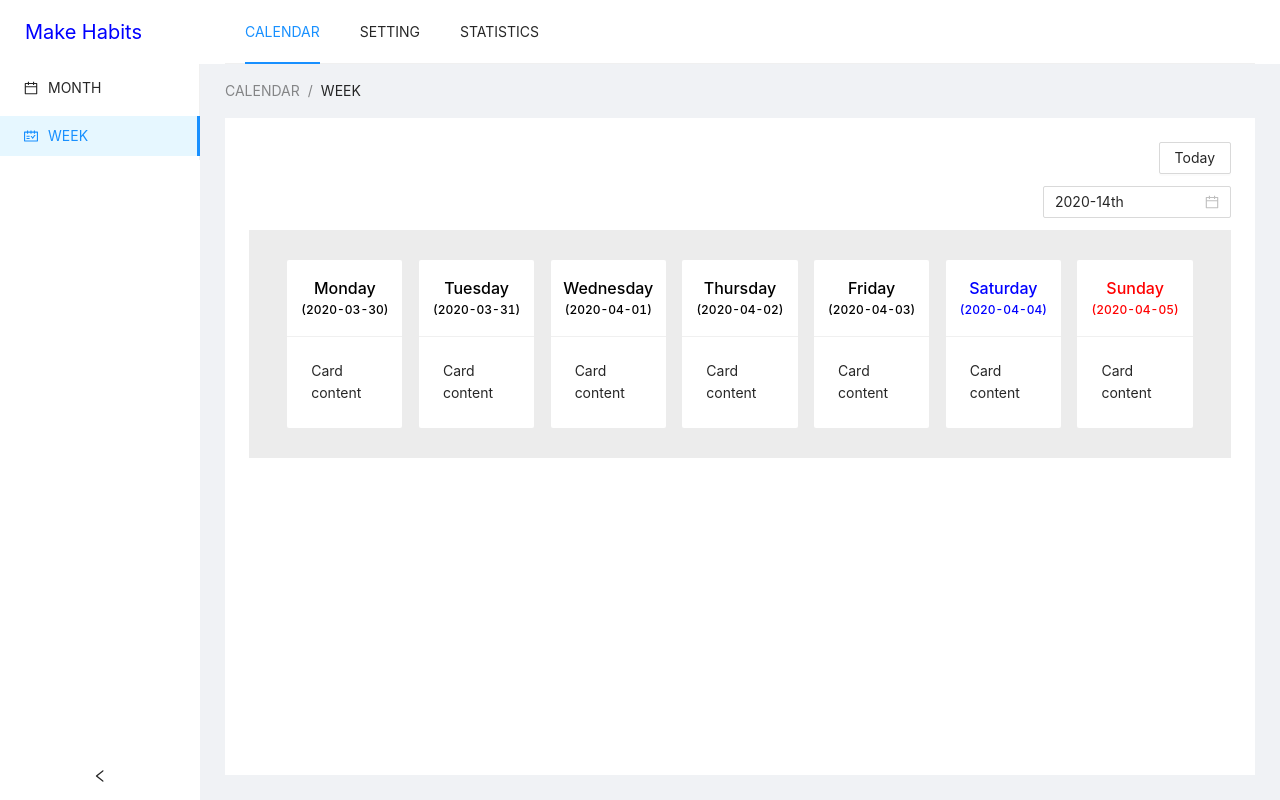
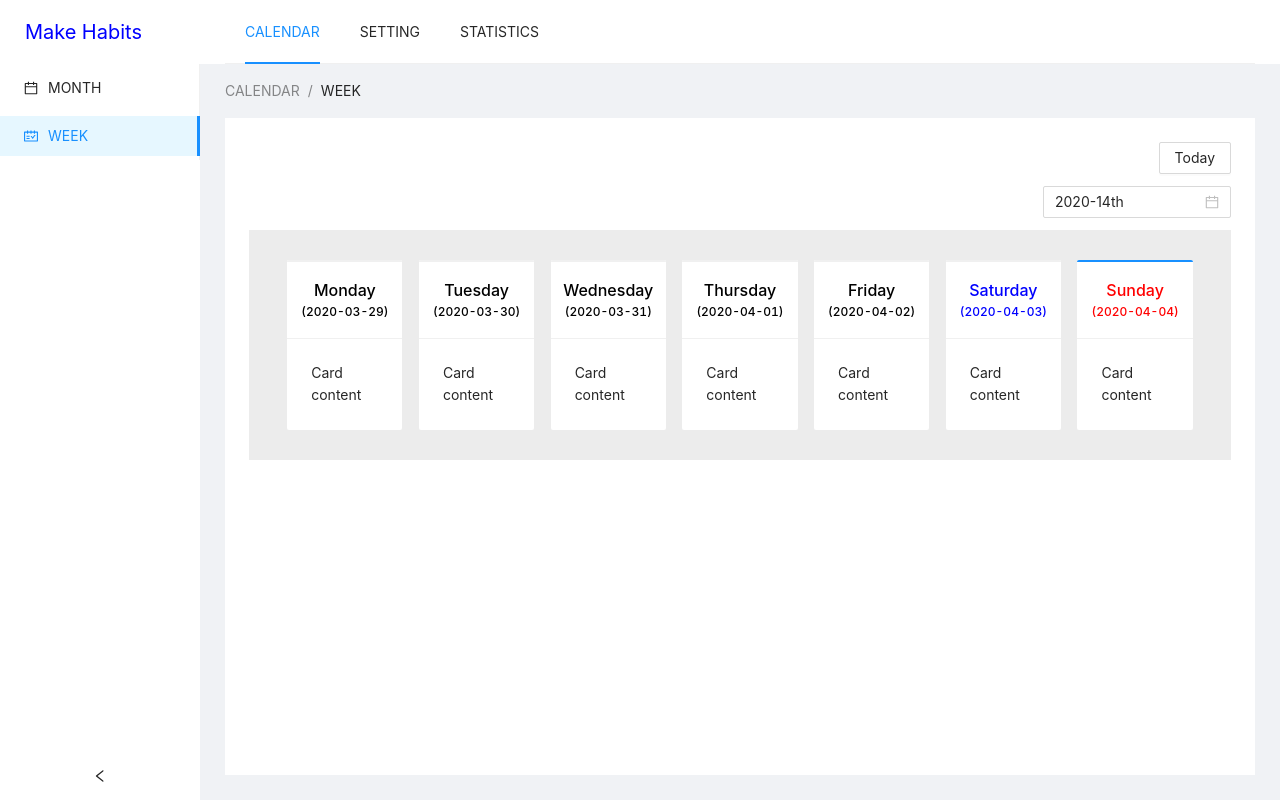
Before and after one commit to stkim77/toy-daily-check, a Next.js app: page /calendar in a window 1280 px wide. Both pictures are taken after a click on the item "WEEK". Built offline with nearby package versions, Linux system fonts and the light colour scheme.

Commit message:
modify weekly ui (add border on today)

```diff
--- a/components/monthlyDisplay.tsx
+++ b/components/monthlyDisplay.tsx
@@ -1,4 +1,5 @@
 import React, { Component } from 'react';
+import { NextPageContext } from 'next';
 import * as R from 'ramda';
 import { Layout, Calendar, Badge, Button } from 'antd';
 import moment from 'moment';
@@ -18,6 +19,10 @@ type listType = {
   content: string,
 };
 
+type Props = {
+  testData?: string[]
+};
+
 const getYearAndMonth = (value : moment.Moment) : { year : string, month : string} => {
   return {
     year : value.format('YYYY'),
@@ -25,7 +30,11 @@ const getYearAndMonth = (value : moment.Moment) : { year : string, month : strin
   }
 };
 
-class MonthlyDisplay extends Component {
+class MonthlyDisplay extends Component<Props> {
+  static async getInitialProps({ req }: NextPageContext) {
+    return { testData: ['test'] };
+  }
+
   state = {
     collapsed: false,
     value: moment(),
@@ -71,6 +80,7 @@ class MonthlyDisplay extends Component {
   dateCellRender = (value : moment.Moment) : React.ReactNode => {
     const listData = this.getListData(value);
     return (
+      <div>
         <ul style={{padding: 0}}>
           {listData.map(item => (
             <li key={item.content}>
@@ -78,23 +88,8 @@ class MonthlyDisplay extends Component {
             </li>
           ))}
         </ul>
+      </div>
     );
-  }
-
-  getMonthData = (value : moment.Moment) => {
-    if (value.month() === 8) {
-      return 1394;
-    }
-  }
-
-  monthCellRender = (value : moment.Moment) : React.ReactNode => {
-    const num = this.getMonthData(value);
-    return num ? (
-      <div className="notes-month">
-        <section>{num}</section>
-        <span>Backlog number</span>
-      </div>
-    ) : null;
   }
 
   selectDate = (value: moment.Moment) : void => {
@@ -134,6 +129,9 @@ class MonthlyDisplay extends Component {
   }
 
   render() {
+    const { testData } = this.props;
+    console.log(`testData : ${testData}`);
+
     const { value } = this.state;
     return (
       <React.Fragment>
@@ -142,8 +140,8 @@ class MonthlyDisplay extends Component {
         </div>
         <Calendar
           value={value}
+          // dateFullCellRender={this.dateCellRender}
           dateCellRender={this.dateCellRender}
-          monthCellRender={this.monthCellRender}
           disabledDate={this.disabledDate}
           onSelect={this.selectDate} />
       </React.Fragment>
--- a/components/weeklyDisplay.tsx
+++ b/components/weeklyDisplay.tsx
@@ -5,16 +5,28 @@ import ko_locale from 'antd/es/date-picker/locale/ko_KR';
 import moment from 'moment';
 import { WEEK_TITLE, weekTitleObj } from '../config/constant';
 
-moment.updateLocale("en", { week: {
-  dow: 1, // First day of week is Monday
-  doy: 4  // First week of year must contain 4 January (7 + 1 - 4)
-}});
-
 interface titleObj {
   title : string,
   color : string,
   date : string
 }
+
+const defaultHeadStype : React.CSSProperties = {
+  display: 'flex',
+  flexDirection: 'column',
+  alignItems: 'center',
+  borderTop : '2px solid #f0f0f0'
+};
+
+const isToday = (dateStr : string) : boolean => {
+  const todayStr = moment().format('YYYY-MM-DD');
+
+  console.log(`${dateStr} : ${todayStr}`);
+
+  if (dateStr === todayStr) return true;
+
+  return false;
+};
 
 class WeeklyDisplay extends Component {
   state = {
@@ -36,10 +48,6 @@ class WeeklyDisplay extends Component {
       this.setState({
         selectedDate: date
       });
-      // console.log(date, dateString);
-      // console.log(date.format('YYYY-wo'));
-      // console.log(date.format('YYYY-MM-DD'));
-      // console.log(date.startOf('isoWeek').format('YYYY-MM-DD'));
     }
   }
 
@@ -75,12 +83,18 @@ class WeeklyDisplay extends Component {
           <Row justify='space-around'>
             {
               R.map((item)=>{
-                const titleStyle : React.CSSProperties = {
-                  display: 'flex',
-                  flexDirection: 'column',
-                  alignItems: 'center',
+                const titleStyle = isToday(item.date) ?
+                {
+                  ...defaultHeadStype,
+                  color: item.color,
+                  borderTop : '2px solid #1890ff'
+                }
+                :
+                {
+                  ...defaultHeadStype,
                   color: item.color
-                }
+                };
+
                 return (
                   <Col span={3} key={item.title}>
                     <Card title={this.makeTitleNode(item)} bordered={false} headStyle={titleStyle}>
--- a/pages/calendar.tsx
+++ b/pages/calendar.tsx
@@ -13,7 +13,7 @@ enum SIDE_MENU {
 class Calender extends Component {
   state = {
     collapsed: false,
-    selectedMenu: SIDE_MENU.WEEK
+    selectedMenu: SIDE_MENU.MONTH
   };
 
   onCollapse = (collapsed: boolean) => {
--- a/pages/index.tsx
+++ b/pages/index.tsx
@@ -3,6 +3,12 @@ import Router from 'next/router';
 import { Layout } from 'antd';
 import { Header, Loading } from '../components';
 import { HEADER_MENU } from '../config/constant';
+import moment from 'moment';
+
+moment.updateLocale("en", { week: {
+  dow: 1, // First day of week is Monday
+  doy: 4  // First week of year must contain 4 January (7 + 1 - 4)
+}});
 
 class Index extends Component {
   state = {
```
Lines whose indentation alone changed are shown as unchanged.
